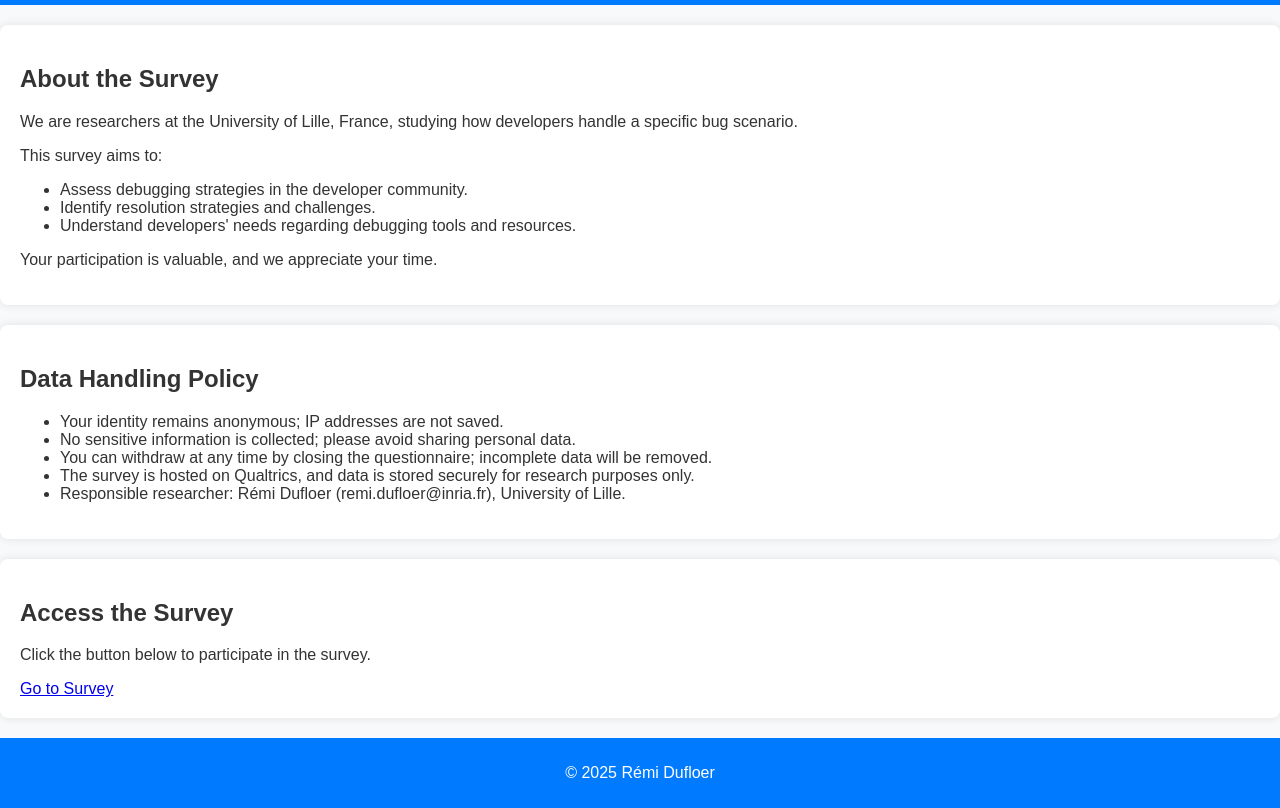
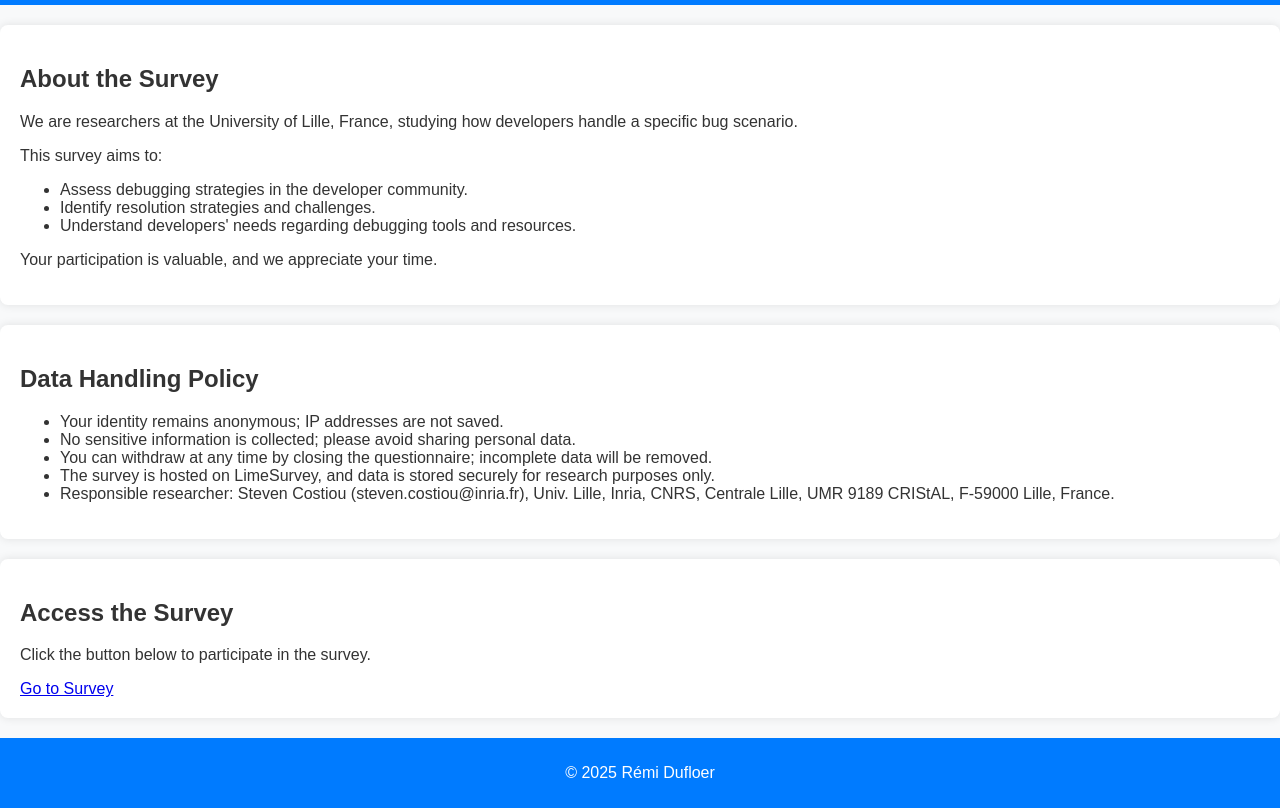
Before and after one commit to RemiDufloer/Dufloer.github.io, a plain HTML site: page survey.html in a window 1280 px wide. Shown: the part 75-883 px from the top of the page. Drawn offline with Linux system fonts and the light colour scheme.

Commit message:
test avec le survey et un nouveaux css

```diff
--- a/survey.html
+++ b/survey.html
@@ -38,8 +38,8 @@
                 <li>Your identity remains anonymous; IP addresses are not saved.</li>
                 <li>No sensitive information is collected; please avoid sharing personal data.</li>
                 <li>You can withdraw at any time by closing the questionnaire; incomplete data will be removed.</li>
-                <li>The survey is hosted on Qualtrics, and data is stored securely for research purposes only.</li>
-                <li>Responsible researcher: Rémi Dufloer (remi.dufloer@inria.fr), University of Lille.</li>
+                <li>The survey is hosted on LimeSurvey, and data is stored securely for research purposes only.</li>
+                <li>Responsible researcher: Steven Costiou (steven.costiou@inria.fr), Univ. Lille, Inria, CNRS, Centrale Lille, UMR 9189 CRIStAL, F-59000 Lille, France.</li>
             </ul>
         </div>
     </section>
```
